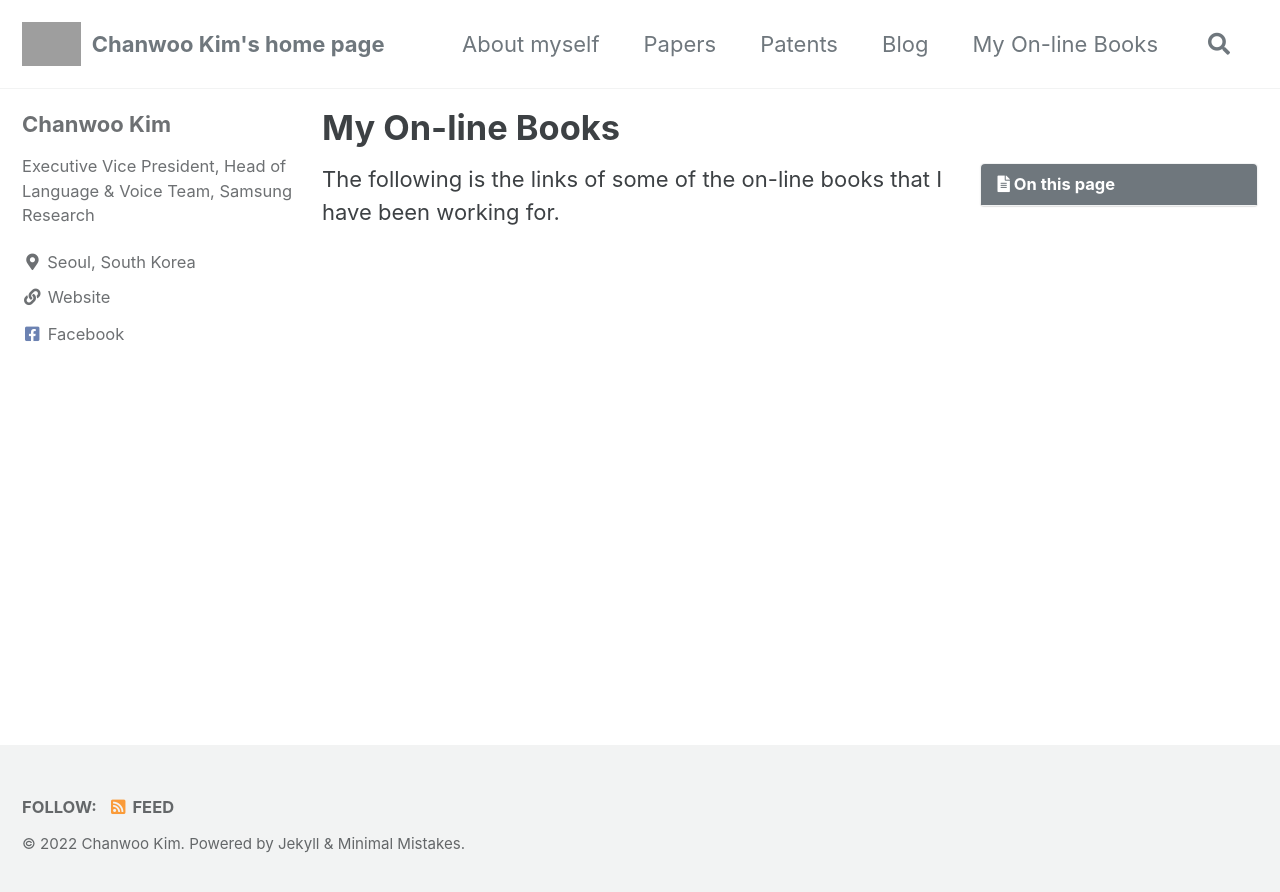
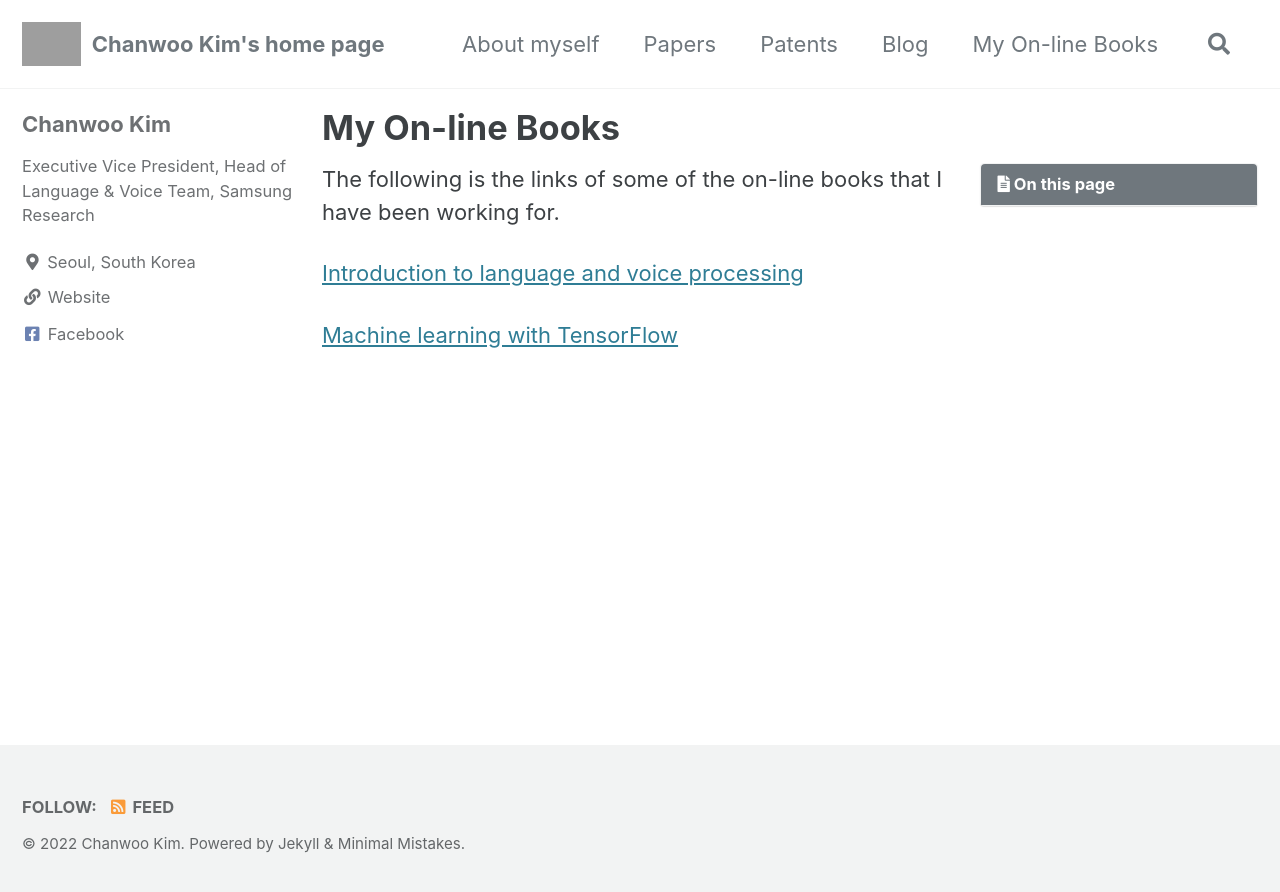
Before and after one commit to chanwcom/chanwcom.github.io, a Jekyll site: the page built from _pages/online_books.md, in a window 1280 px wide. Shown: the top 892 px of the page. Built offline with Jekyll 4.4.1, drawn with Linux system fonts in a browser that asks for light colours; cached includes are drawn as plain includes; grey boxes are pictures that could not be loaded.

Commit message:
Update online books

```diff
--- a/_pages/online_books.md
+++ b/_pages/online_books.md
@@ -7,3 +7,7 @@ toc: true
 ---
 The following is the links of some of the on-line books that I have been
 working for.
+
+[Introduction to language and voice processing](https://chanwcom.github.io/speech_language_processing)
+
+[Machine learning with TensorFlow](https://chanwcom.github.io/machine_learning_with_tensorflow)
```
